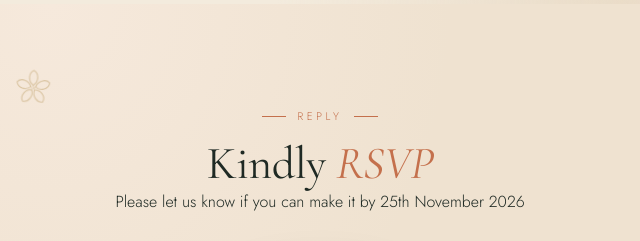
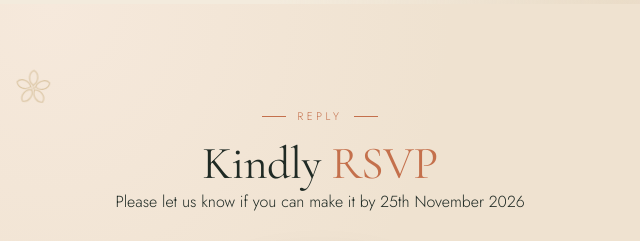
Before and after one commit to Jay51419/preeti-ravi, a plain HTML site: page index.html in a window 1280 px wide. Shown: the part 4100-4341 px from the top of the page, 320-960 px from the left. Drawn offline with nearby package versions, Linux system fonts and the light colour scheme.

Commit message:
Change RSVP text from <i> to <span> tag

```diff
--- a/index.html
+++ b/index.html
@@ -1351,7 +1351,7 @@
     <section class="rsvp">
         <div class="wrap">
             <div class="eyebrow rv">Reply</div>
-            <h2 class="rv d1">Kindly <i>RSVP</i></h2>
+            <h2 class="rv d1">Kindly <span>RSVP</span></h2>
             <p class="rv d2">Please let us know if you can make it by 25th November 2026</p>
 
             <div class="mandala-card-shell rv d3">
```
